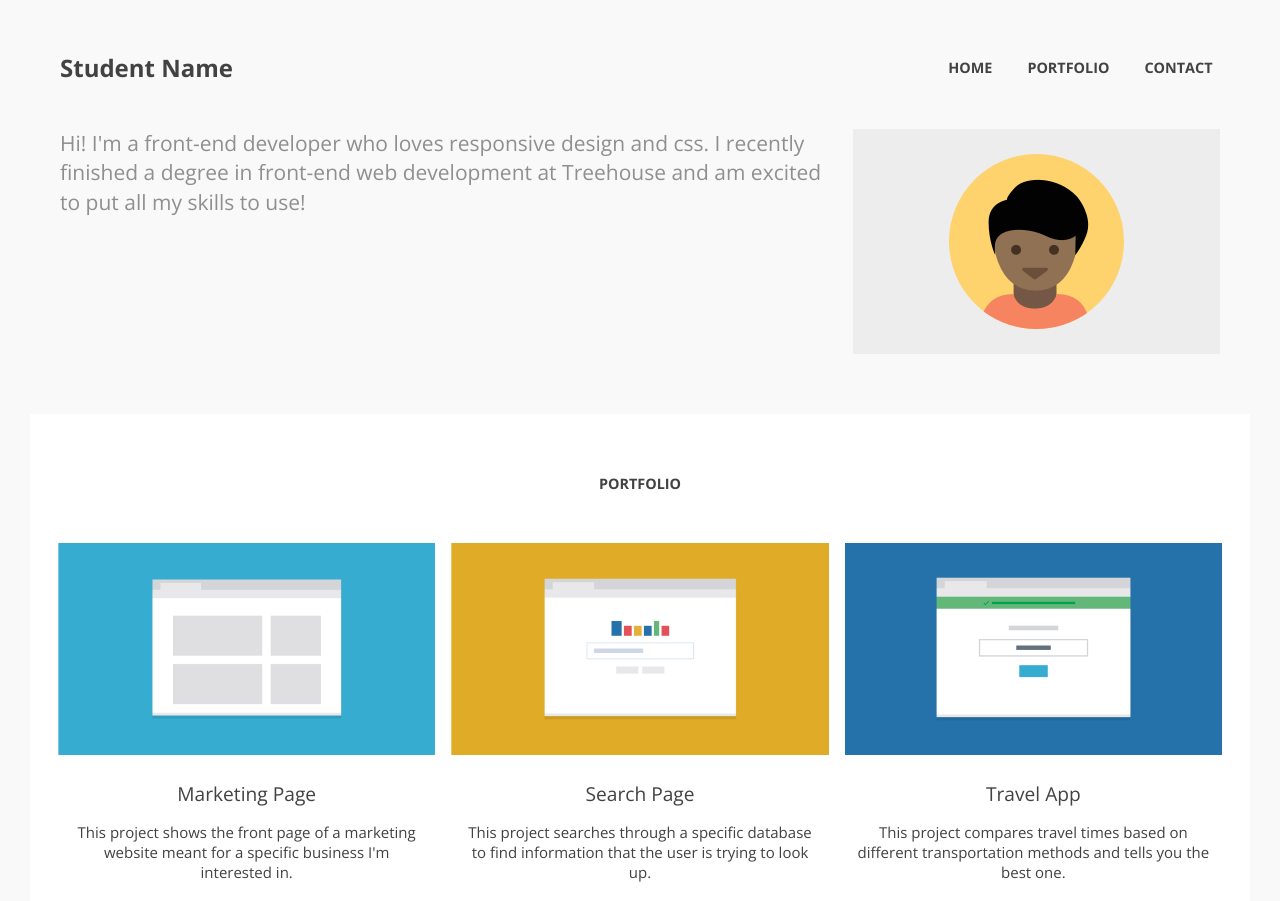
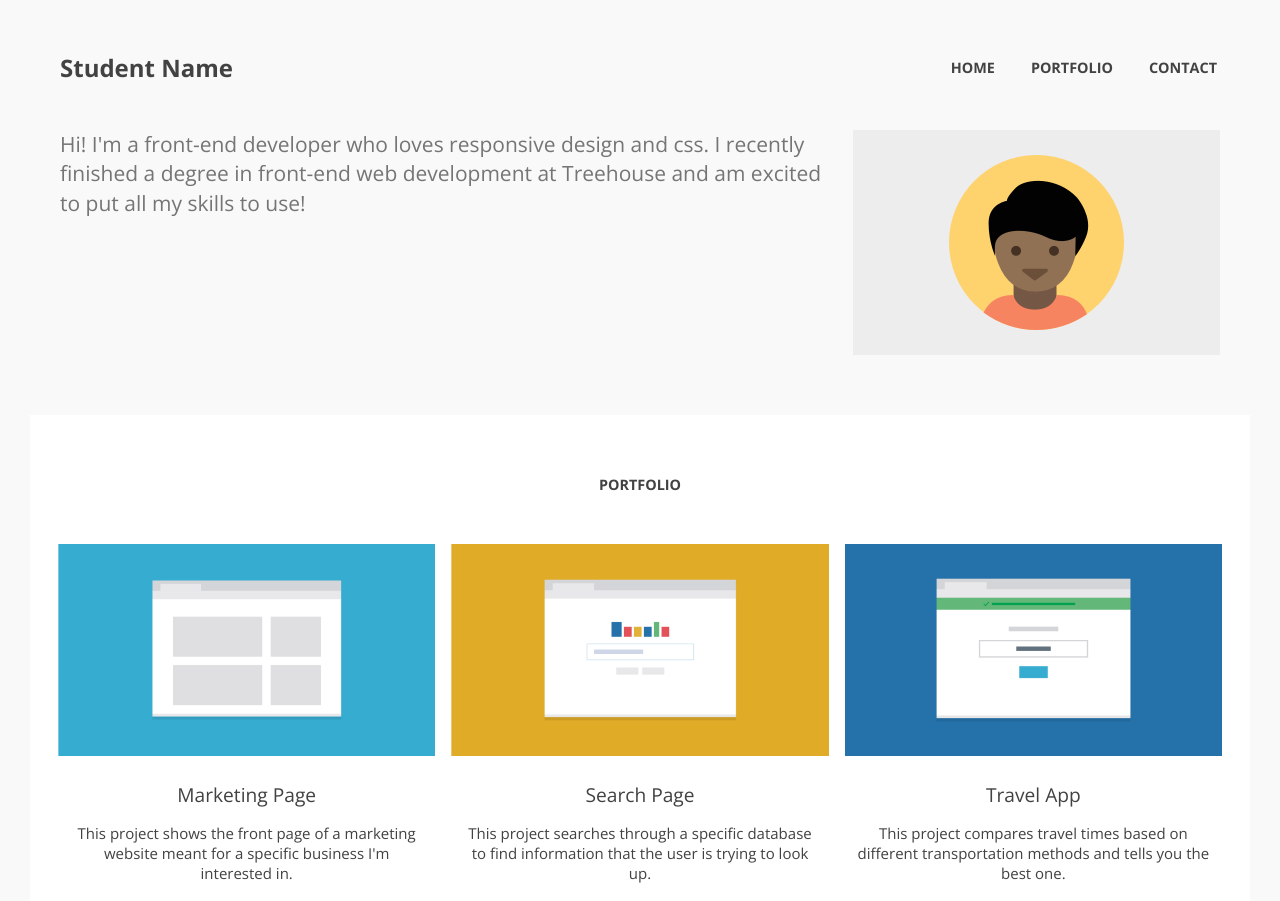
Before and after one commit to suanTech/project2-responsive-layout, a plain HTML site: page index.html in a window 1280 px wide. Shown: the top 901 px of the page. Drawn offline with nearby package versions, Linux system fonts and the light colour scheme.

Commit message:
trimming

```diff
--- a/css/style.css
+++ b/css/style.css
@@ -21,23 +21,16 @@ body {
 }
 
 p {
-    color: rgb(144, 143, 143);
+    color: rgb(117, 117, 117);
     font-size: 1em;
     font-weight: 300;
     line-height: 1.5rem;
-    letter-spacing: 0;
 }
 
 li {
     list-style: none;
-    flex: 1;
     font-weight: bold;
     font-size: 0.9em;
-}
-
-ul {
-    margin: 0;
-    padding: 8px;
 }
 
 h2 {
@@ -76,7 +69,7 @@ a:active {
     flex-direction: column;
 }
 .main-nav {
-    margin: 20px 5px 0;
+    margin: 20px 10px 0;
 }
 .nav {
     margin-top: 15px;
@@ -84,7 +77,7 @@ a:active {
 
 .nav li {
     background-color: white;
-    margin: 2.5px;
+    margin: 3px;
     padding: 10px;
 }
 
@@ -97,7 +90,6 @@ header {
 
 .profile-image {
     width: 65%;
-    margin-bottom: 10px;
 }
 
 .main {
@@ -151,7 +143,7 @@ header {
 
 .footer h2 {
     margin: 0;
-    padding: 25px 10px;
+    padding: 25px 0px;
 }
 
 .to-top {
@@ -160,16 +152,13 @@ header {
     font-weight: bold;
     position: fixed;
     bottom: 20px;
-    right: 20px;
+    right: 15px;
 }
 
 /* =================================
   Media Queries
 ==================================== */
 @media (min-width: 768px) {
-    p {
-        font-size: 1.5em;
-    }
     .main-nav {
         margin-top: 50px;
         margin-bottom: 20px;
@@ -192,7 +181,7 @@ header {
 
     header {
         display: flex;
-        padding: 25px 30px 50px;
+        padding: 25px 30px 60px;
         margin: 0;
     }
     .profile-image {
@@ -206,7 +195,6 @@ header {
         margin-right: 15px;
         text-align: left;
         font-size: 20px;
-        letter-spacing: 0.1;
         line-height: 1.4em;
     }
 
@@ -244,7 +232,7 @@ header {
     }
 
     .footer {
-        margin: 0 15px 30px;
+        margin: 0 25px 30px;
     }
 
     .to-top {
@@ -274,7 +262,7 @@ header {
     .main-nav {
         flex-direction: row;
         justify-content: space-between;
-        padding: 0 25px;
+        padding: 0 20px;
     }
 
     .name {
@@ -284,7 +272,7 @@ header {
     .nav {
         margin: 0;
         padding: 0;
-        margin-right: -10px;
+        margin-right: -15px;
     }
 
     .introduction {
```
